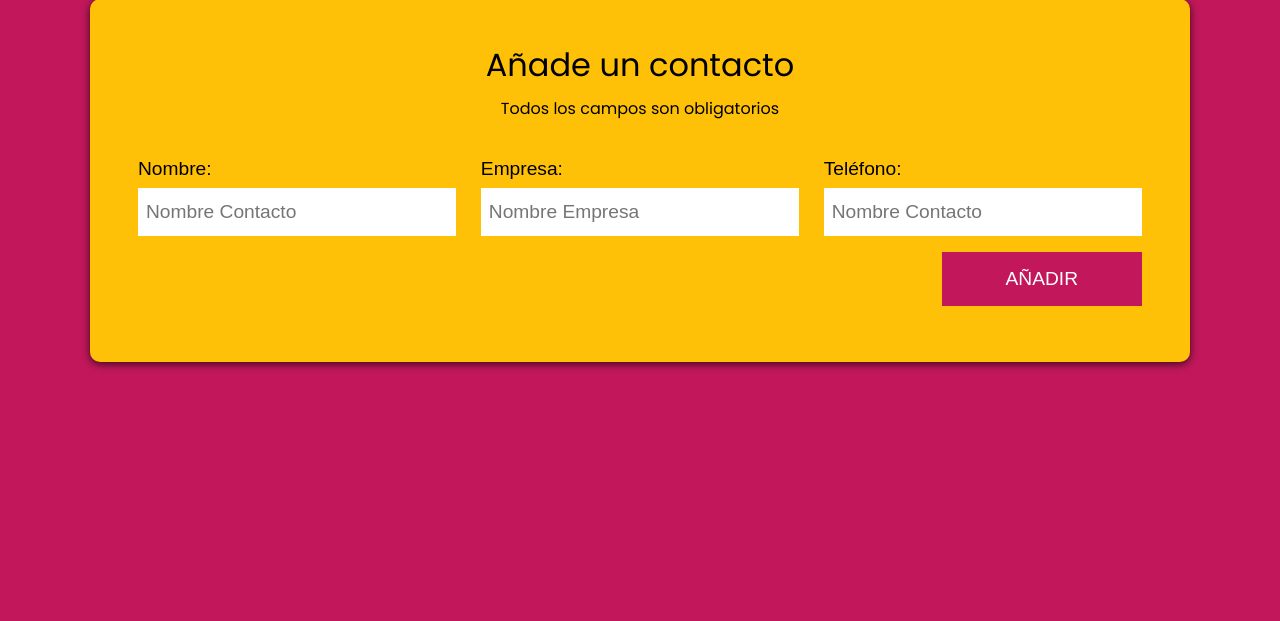
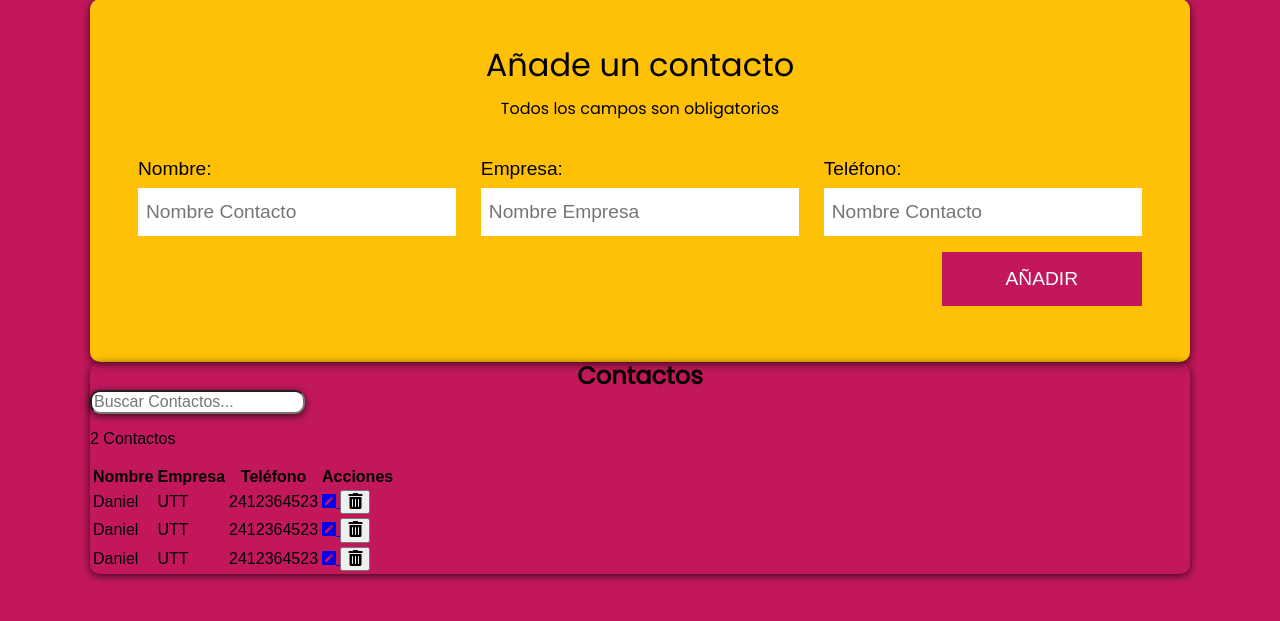
Before and after one commit to Daniel-Fernandez-Guarneros/Agenda_PHP_MySQL_Ajax, a PHP site: page / in a window 1280 px wide. Shown: the part 110-731 px from the top of the page. Run offline with PHP 8.4, Linux system fonts and the light colour scheme; some libraries are stand-ins or nearby versions.

Commit message:
005 Creando el Listado de Contactos

```diff
--- a/index.php
+++ b/index.php
@@ -29,5 +29,73 @@
     </form>
 </div>
 
+<div class="bg-blanco contenedor sombra contactos">
+    <div class="contenedor-contactos">
+        <h2>Contactos</h2>
+
+        <input type="text" id="buscar" class="buscador sombra" placeholder="Buscar Contactos...">
+
+        <p class="total-contactos"><span>2</span> Contactos</p>
+
+        <div class="contenedor-tabla">
+            <table id="listado-contactos">
+                <thead>
+                    <tr>
+                        <th>Nombre</th>
+                        <th>Empresa</th>
+                        <th>Teléfono</th>
+                        <th>Acciones</th>
+                    </tr>
+                </thead>
+
+                <tbody>
+                    <tr>
+                        <td>Daniel</td>
+                        <td>UTT</td>
+                        <td>2412364523</td>
+                        <td>
+                            <a class="btn-editar btn" href="#">
+                                <i class="fas fa-pen-square"></i>
+                            </a>
+
+                            <button data-id="1" type="button" class="btn-borrar btn">
+                                <i class="fas fa-trash-alt"></i>
+                            </button>
+                        </td>
+                    </tr>
+                    <tr>
+                        <td>Daniel</td>
+                        <td>UTT</td>
+                        <td>2412364523</td>
+                        <td>
+                            <a class="btn-editar btn" href="#">
+                                <i class="fas fa-pen-square"></i>
+                            </a>
+
+                            <button data-id="1" type="button" class="btn-borrar btn">
+                                <i class="fas fa-trash-alt"></i>
+                            </button>
+                        </td>
+                    </tr>
+                    <tr>
+                        <td>Daniel</td>
+                        <td>UTT</td>
+                        <td>2412364523</td>
+                        <td>
+                            <a class="btn-editar btn" href="#">
+                                <i class="fas fa-pen-square"></i>
+                            </a>
+
+                            <button data-id="1" type="button" class="btn-borrar btn">
+                                <i class="fas fa-trash-alt"></i>
+                            </button>
+                        </td>
+                    </tr>
+                </tbody>
+            </table>
+        </div>
+    </div>
+</div>
+
 
 <?php include 'inc/layout/footer.php'; ?>
```
